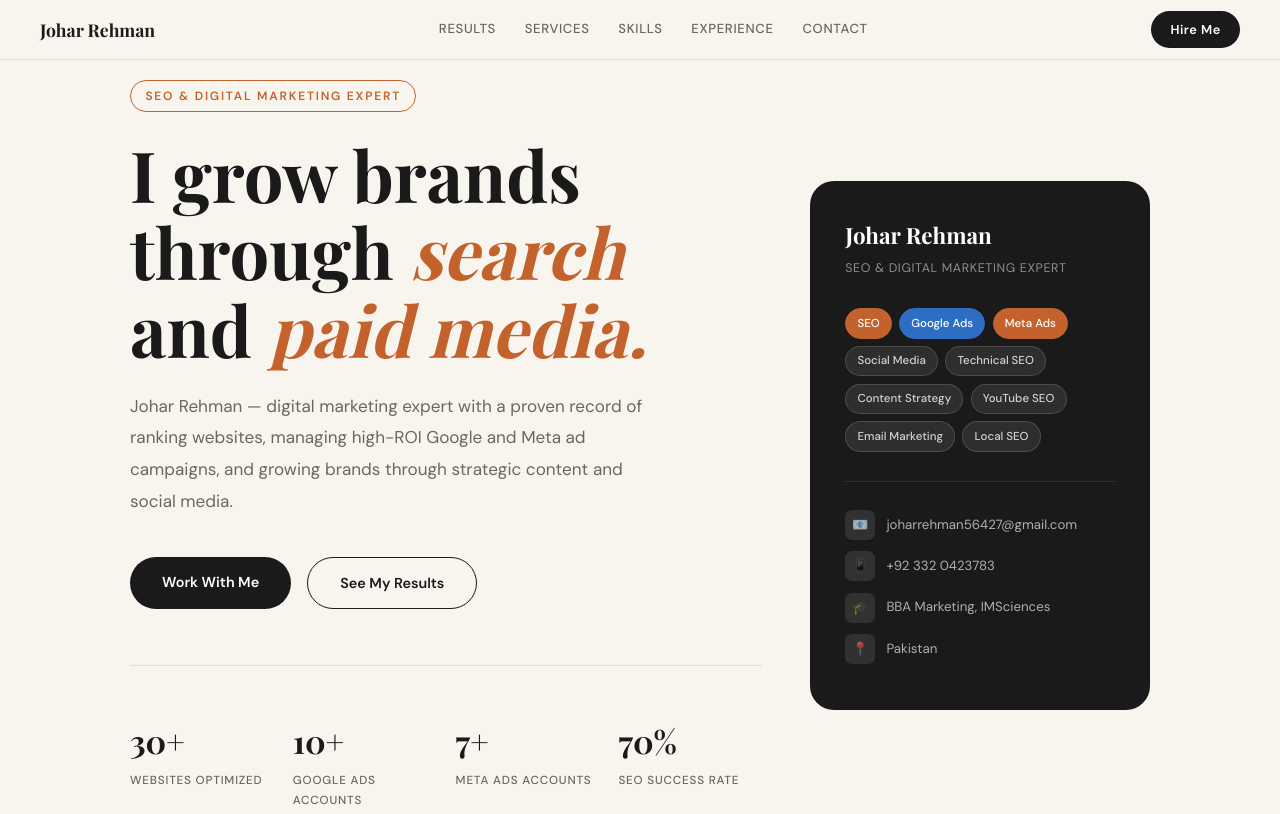
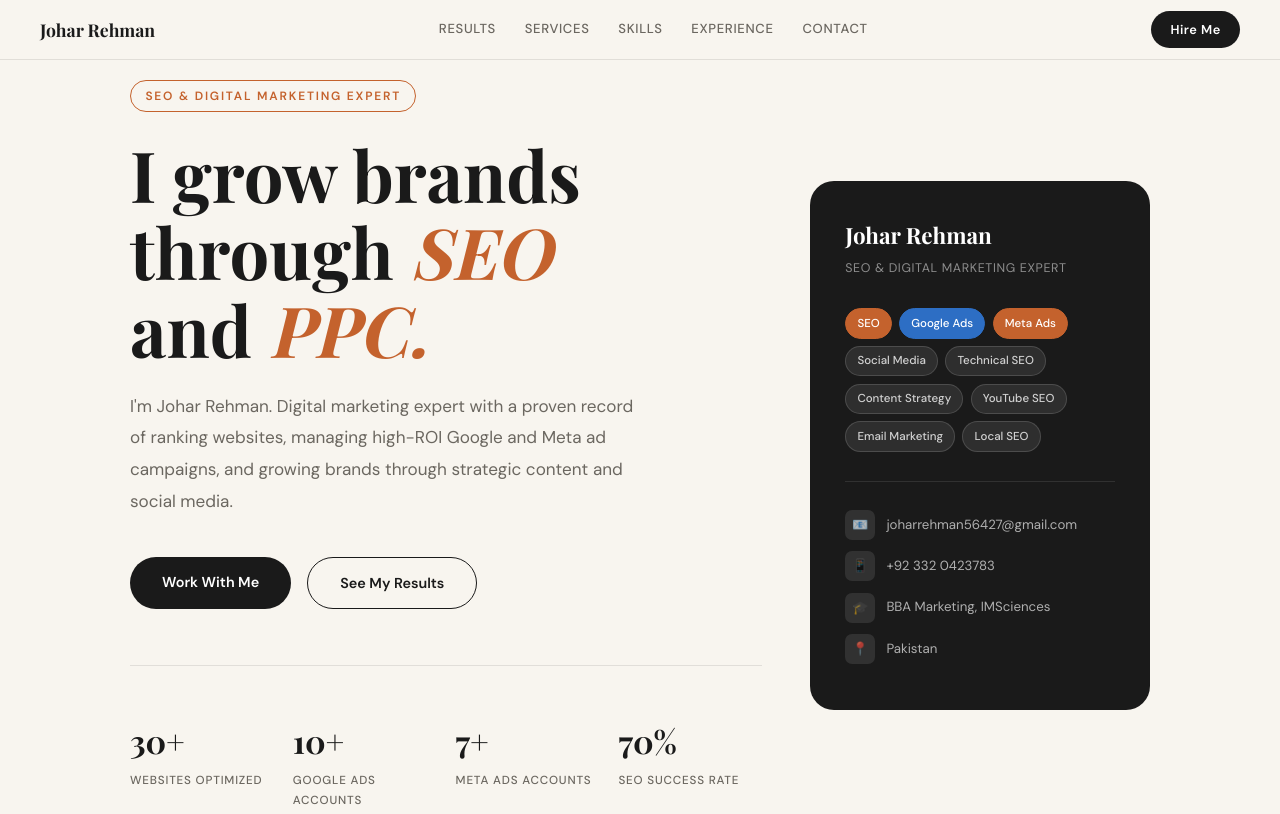
Before and after one commit to joharrehman5009-dotcom/-index.html, a plain HTML site: page index.html in a window 1280 px wide. Shown: the top 814 px of the page. Drawn offline with nearby package versions, Linux system fonts and the light colour scheme; a web font is replaced by a local one.

Commit message:
Update index.html

```diff
--- a/index.html
+++ b/index.html
@@ -190,8 +190,8 @@ footer{background:#111;color:rgba(255,255,255,0.3);text-align:center;padding:1.8
 <div class="hero">
   <div class="hero-text fu">
     <span class="eyebrow">SEO &amp; Digital Marketing Expert</span>
-    <h1>I grow brands<br>through <em>search</em><br>and <em>paid media.</em></h1>
-    <p class="hero-desc">Johar Rehman — digital marketing expert with a proven record of ranking websites, managing high-ROI Google and Meta ad campaigns, and growing brands through strategic content and social media.</p>
+    <h1>I grow brands<br>through <em>SEO</em><br>and <em>PPC.</em></h1>
+    <p class="hero-desc"> I'm Johar Rehman. Digital marketing expert with a proven record of ranking websites, managing high-ROI Google and Meta ad campaigns, and growing brands through strategic content and social media.</p>
     <div class="hbtns">
       <a href="#contact" class="btn-p">Work With Me</a>
       <a href="#results" class="btn-o">See My Results</a>
```
